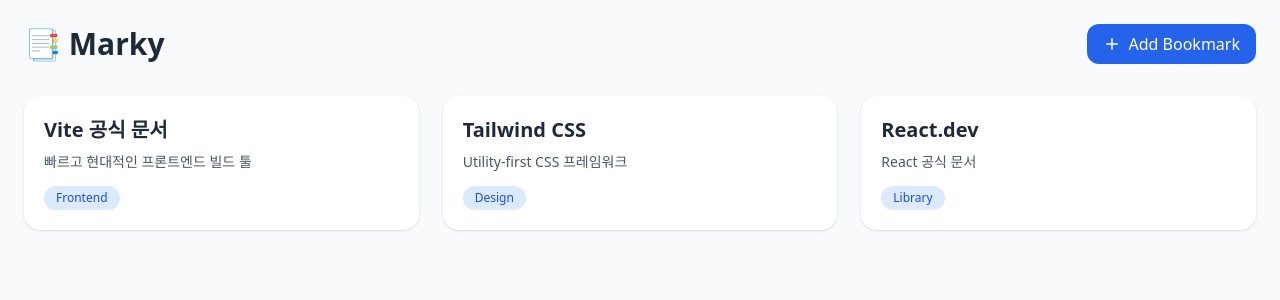
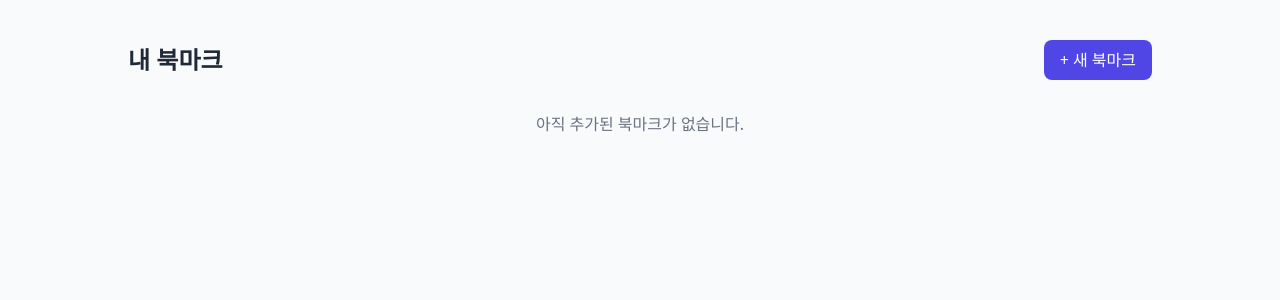
Before and after one commit to dlgudwn94/Marky, a React (Vite) app: page / in a window 1280 px wide. Shown: the top 300 px of the page. Built offline with nearby package versions, Linux system fonts and the light colour scheme; the HTML template or start-up script is replaced by a standard one.

Commit message:
[Feat]: - 북마크 추가, 수정 및 삭제 기능 추가 - 북마크 카드 컴포넌트 추가

```diff
--- a/src/App.tsx
+++ b/src/App.tsx
@@ -3,6 +3,7 @@
 import Login from "./pages/Login";
 import Signup from "./pages/Signup";
 import AddBookmark from "./pages/AddBookmark";
+import EditBookmark from "./pages/EditBookmark";
 import Settings from "./pages/Settings";
 
 function App() {
@@ -13,6 +14,7 @@
         <Route path="/login" element={<Login />} />
         <Route path="/signup" element={<Signup />} />
         <Route path="/add" element={<AddBookmark />} />
+        <Route path="/edit/:id" element={<EditBookmark />} />
         <Route path="/settings" element={<Settings />} />
       </Routes>
     </Router>
--- /dev/null
+++ b/src/components/BookmarkCard.tsx
@@ -0,0 +1,48 @@
+import React from "react";
+
+interface BookmarkItem {
+  id: number;
+  title: string;
+  url: string;
+  description: string;
+  tags: string[];
+}
+
+interface Props {
+  item: BookmarkItem;
+  onDelete: (id: number) => void;
+  onEdit: (id: number) => void;
+}
+
+function BookmarkCard({ item, onDelete, onEdit }: Props) {
+  return (
+    <div className="bg-white rounded-xl shadow p-5 flex flex-col justify-between hover:shadow-md transition h-full">
+      <div>
+        <a href={item.url} target="_blank" rel="noopener noreferrer" className="text-lg font-semibold text-indigo-700 hover:underline">
+          {item.title}
+        </a>
+        <p className="text-sm text-gray-600 mt-2 line-clamp-3">{item.description}</p>
+        {item.tags.length > 0 && (
+          <div className="mt-3 flex flex-wrap gap-1">
+            {item.tags.map((tag, index) => (
+              <span key={index} className="text-xs bg-indigo-100 text-indigo-600 px-2 py-1 rounded-md">
+                #{tag}
+              </span>
+            ))}
+          </div>
+        )}
+      </div>
+
+      <div className="flex justify-end gap-3 mt-4">
+        <button onClick={() => onEdit(item.id)} className="text-black-500 hover:text-indigo-700 text-sm font-medium">
+          수정
+        </button>
+        <button onClick={() => onDelete(item.id)} className="text-black-500 hover:text-indigo-700 text-sm font-medium">
+          삭제
+        </button>
+      </div>
+    </div>
+  );
+}
+
+export default BookmarkCard;
--- a/src/pages/AddBookmark.tsx
+++ b/src/pages/AddBookmark.tsx
@@ -1,2 +1,75 @@
-const AddBookmark = () => <div className="p-4">Add Bookmark Page</div>;
+import React, { useState } from "react";
+import { useNavigate } from "react-router-dom";
+
+interface BookmarkItem {
+  id: number;
+  title: string;
+  url: string;
+  description: string;
+  tags: string[];
+}
+
+function AddBookmark() {
+  const navigate = useNavigate();
+  const [title, setTitle] = useState("");
+  const [url, setUrl] = useState("");
+  const [description, setDescription] = useState("");
+  const [tags, setTags] = useState("");
+
+  const handleSubmit = (e: React.FormEvent) => {
+    e.preventDefault();
+
+    const newBookmark: BookmarkItem = {
+      id: Date.now(),
+      title,
+      url,
+      description,
+      tags: tags
+        .split(",")
+        .map((t) => t.trim())
+        .filter(Boolean),
+    };
+
+    const existing = JSON.parse(localStorage.getItem("bookmarks") || "[]");
+    const updated = [newBookmark, ...existing];
+    localStorage.setItem("bookmarks", JSON.stringify(updated));
+
+    navigate("/");
+  };
+
+  return (
+    <div className="min-h-screen bg-gray-50 flex justify-center items-center px-4 py-10">
+      <div className="bg-white rounded-2xl shadow-lg p-8 w-full max-w-md">
+        <h1 className="text-2xl font-bold text-gray-800 mb-6 text-center">새 북마크 추가</h1>
+
+        <form onSubmit={handleSubmit} className="space-y-4">
+          <div>
+            <label className="block text-gray-700 font-medium mb-1">제목</label>
+            <input type="text" value={title} onChange={(e) => setTitle(e.target.value)} required className="w-full border border-gray-300 rounded-lg px-3 py-2 focus:ring-2 focus:ring-indigo-400 outline-none" placeholder="예: React 공식 문서" />
+          </div>
+
+          <div>
+            <label className="block text-gray-700 font-medium mb-1">URL</label>
+            <input type="url" value={url} onChange={(e) => setUrl(e.target.value)} required className="w-full border border-gray-300 rounded-lg px-3 py-2 focus:ring-2 focus:ring-indigo-400 outline-none" placeholder="https://example.com" />
+          </div>
+
+          <div>
+            <label className="block text-gray-700 font-medium mb-1">설명</label>
+            <textarea value={description} onChange={(e) => setDescription(e.target.value)} rows={3} className="w-full border border-gray-300 rounded-lg px-3 py-2 focus:ring-2 focus:ring-indigo-400 outline-none" placeholder="이 북마크에 대한 간단한 설명을 입력하세요."></textarea>
+          </div>
+
+          <div>
+            <label className="block text-gray-700 font-medium mb-1">태그</label>
+            <input type="text" value={tags} onChange={(e) => setTags(e.target.value)} className="w-full border border-gray-300 rounded-lg px-3 py-2 focus:ring-2 focus:ring-indigo-400 outline-none" placeholder="쉼표로 구분 (예: react, frontend)" />
+          </div>
+
+          <button type="submit" className="w-full bg-indigo-600 text-white py-2 rounded-lg font-medium hover:bg-indigo-700 transition">
+            추가하기
+          </button>
+        </form>
+      </div>
+    </div>
+  );
+}
+
 export default AddBookmark;
--- /dev/null
+++ b/src/pages/EditBookmark.tsx
@@ -0,0 +1,88 @@
+import React, { useState, useEffect } from "react";
+import { useNavigate, useParams } from "react-router-dom";
+
+interface BookmarkItem {
+  id: number;
+  title: string;
+  url: string;
+  description: string;
+  tags: string[];
+}
+
+function EditBookmark() {
+  const { id } = useParams<{ id: string }>();
+  const navigate = useNavigate();
+
+  const [title, setTitle] = useState("");
+  const [url, setUrl] = useState("");
+  const [description, setDescription] = useState("");
+  const [tags, setTags] = useState("");
+
+  useEffect(() => {
+    const stored = JSON.parse(localStorage.getItem("bookmarks") || "[]");
+    const bookmark = stored.find((b: BookmarkItem) => b.id === Number(id));
+    if (bookmark) {
+      setTitle(bookmark.title);
+      setUrl(bookmark.url);
+      setDescription(bookmark.description);
+      setTags(bookmark.tags.join(", "));
+    }
+  }, [id]);
+
+  const handleSubmit = (e: React.FormEvent) => {
+    e.preventDefault();
+    const stored = JSON.parse(localStorage.getItem("bookmarks") || "[]");
+    const updated = stored.map((b: BookmarkItem) =>
+      b.id === Number(id)
+        ? {
+            ...b,
+            title,
+            url,
+            description,
+            tags: tags
+              .split(",")
+              .map((t) => t.trim())
+              .filter(Boolean),
+          }
+        : b
+    );
+    localStorage.setItem("bookmarks", JSON.stringify(updated));
+    navigate("/");
+  };
+
+  return (
+    <div className="min-h-screen bg-gray-50 flex justify-center items-center px-4 py-10">
+      <div className="bg-white rounded-2xl shadow-lg p-8 w-full max-w-md">
+        <h1 className="text-2xl font-bold text-gray-800 mb-6 text-center">북마크 수정</h1>
+
+        <form onSubmit={handleSubmit} className="space-y-4">
+          <div>
+            <label className="block text-gray-700 font-medium mb-1">제목</label>
+            <input type="text" value={title} onChange={(e) => setTitle(e.target.value)} required className="w-full border border-gray-300 rounded-lg px-3 py-2 focus:ring-2 focus:ring-indigo-400 outline-none" />
+          </div>
+
+          <div>
+            <label className="block text-gray-700 font-medium mb-1">URL</label>
+            <input type="url" value={url} onChange={(e) => setUrl(e.target.value)} required className="w-full border border-gray-300 rounded-lg px-3 py-2 focus:ring-2 focus:ring-indigo-400 outline-none" />
+          </div>
+
+          <div>
+            <label className="block text-gray-700 font-medium mb-1">설명</label>
+            <textarea value={description} onChange={(e) => setDescription(e.target.value)} rows={3} className="w-full border border-gray-300 rounded-lg px-3 py-2 focus:ring-2 focus:ring-indigo-400 outline-none"></textarea>
+          </div>
+
+          <div>
+            <label className="block text-gray-700 font-medium mb-1">태그</label>
+            <input type="text" value={tags} onChange={(e) => setTags(e.target.value)} className="w-full border border-gray-300 rounded-lg px-3 py-2 focus:ring-2 focus:ring-indigo-400 outline-none" />
+          </div>
+
+          <button type="submit" className="w-full bg-indigo-600 text-white py-2 rounded-lg font-medium hover:bg-indigo-700 transition">
+            수정 완료
+          </button>
+        </form>
+      </div>
+    </div>
+  );
+}
+
+export default EditBookmark;
--- a/src/pages/Home.tsx
+++ b/src/pages/Home.tsx
@@ -1,54 +1,57 @@
-import React from "react";
-import { Plus } from "lucide-react";
+import React, { useEffect, useState } from "react";
+import { useNavigate } from "react-router-dom";
+import BookmarkCard from "../components/BookmarkCard";
 
-const Home = () => {
-  const bookmarks = [
-    {
-      id: 1,
-      title: "Vite 공식 문서",
-      url: "https://vitejs.dev",
-      description: "빠르고 현대적인 프론트엔드 빌드 툴",
-      tag: "Frontend",
-    },
-    {
-      id: 2,
-      title: "Tailwind CSS",
-      url: "https://tailwindcss.com",
-      description: "Utility-first CSS 프레임워크",
-      tag: "Design",
-    },
-    {
-      id: 3,
-      title: "React.dev",
-      url: "https://react.dev",
-      description: "React 공식 문서",
-      tag: "Library",
-    },
-  ];
+interface BookmarkItem {
+  id: number;
+  title: string;
+  url: string;
+  description: string;
+  tags: string[];
+}
+
+function Home() {
+  const [bookmarks, setBookmarks] = useState<BookmarkItem[]>([]);
+  const navigate = useNavigate();
+
+  useEffect(() => {
+    const stored = JSON.parse(localStorage.getItem("bookmarks") || "[]");
+    setBookmarks(stored);
+  }, []);
+
+  const handleDelete = (id: number) => {
+    if (!window.confirm("정말 삭제하시겠습니까?")) return;
+    const updated = bookmarks.filter((b) => b.id !== id);
+    setBookmarks(updated);
+    localStorage.setItem("bookmarks", JSON.stringify(updated));
+  };
+
+  const handleEdit = (id: number) => {
+    navigate(`/edit/${id}`);
+  };
 
   return (
-    <div className="min-h-screen bg-gray-50 text-gray-800 p-6">
-      {/* Header */}
-      <header className="flex justify-between items-center mb-8">
-        <h1 className="text-3xl font-bold">📑 Marky</h1>
-        <button className="flex items-center gap-2 px-4 py-2 bg-blue-600 text-white rounded-xl hover:bg-blue-700 transition">
-          <Plus size={18} />
-          Add Bookmark
-        </button>
-      </header>
+    <div className="min-h-screen bg-gray-50 px-4 py-10">
+      <div className="max-w-5xl mx-auto">
+        <div className="flex justify-between items-center mb-8">
+          <h1 className="text-2xl font-bold text-gray-800">내 북마크</h1>
+          <button onClick={() => navigate("/add")} className="bg-indigo-600 text-white px-4 py-2 rounded-lg hover:bg-indigo-700 transition">
+            + 새 북마크
+          </button>
+        </div>
 
-      {/* Bookmark List */}
-      <main className="grid grid-cols-1 sm:grid-cols-2 lg:grid-cols-3 gap-6">
-        {bookmarks.map((b) => (
-          <a key={b.id} href={b.url} target="_blank" rel="noopener noreferrer" className="p-5 bg-white rounded-2xl shadow hover:shadow-lg transition block">
-            <h2 className="text-xl font-semibold mb-2">{b.title}</h2>
-            <p className="text-sm text-gray-600 mb-3">{b.description}</p>
-            <span className="inline-block px-3 py-1 text-xs bg-blue-100 text-blue-700 rounded-full">{b.tag}</span>
-          </a>
-        ))}
-      </main>
+        {bookmarks.length === 0 ? (
+          <p className="text-gray-500 text-center">아직 추가된 북마크가 없습니다.</p>
+        ) : (
+          <div className="grid grid-cols-1 sm:grid-cols-2 lg:grid-cols-3 gap-6">
+            {bookmarks.map((item) => (
+              <BookmarkCard key={item.id} item={item} onDelete={handleDelete} onEdit={handleEdit} />
+            ))}
+          </div>
+        )}
+      </div>
     </div>
   );
-};
+}
 
 export default Home;
```
